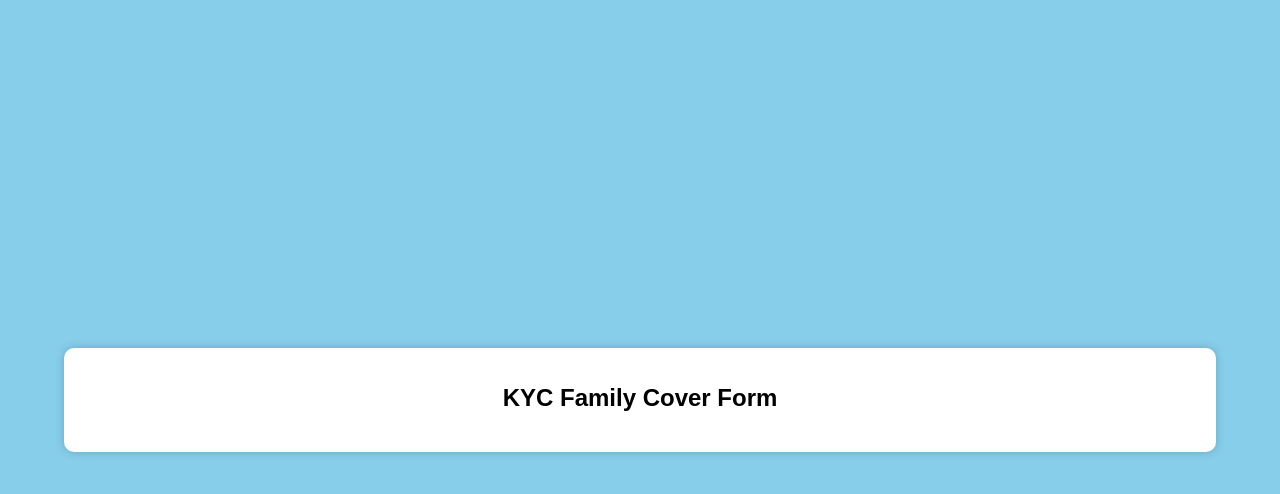
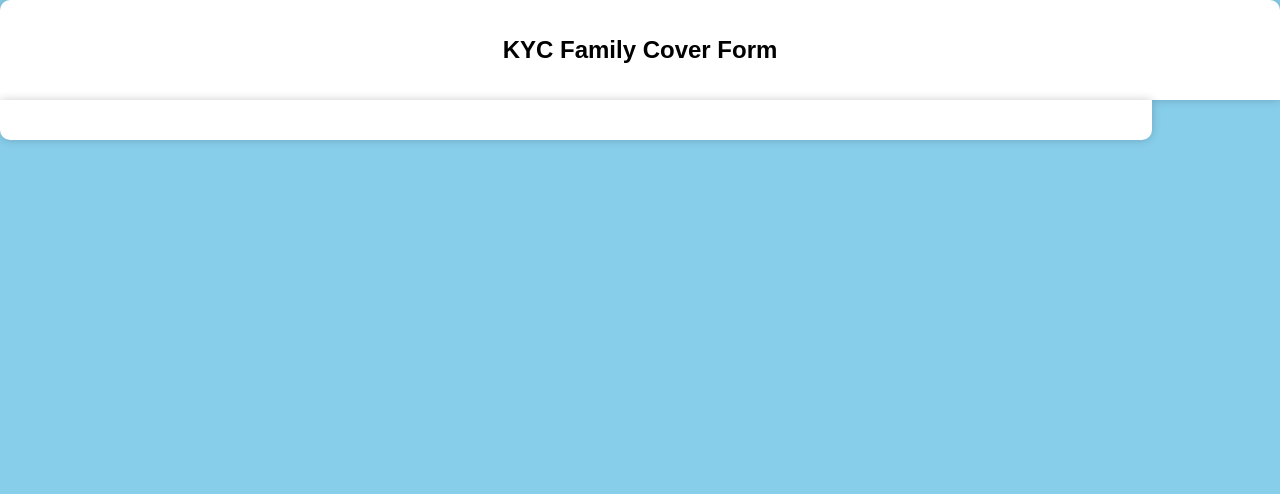
Before and after one commit to ayoapp296/fc, a plain HTML site: page index.html in a window 1280 px wide. Drawn offline with Linux system fonts and the light colour scheme.

Commit message:
index.html

```diff
--- a/index.html
+++ b/index.html
@@ -10,16 +10,19 @@
             font-family: Arial, sans-serif;
             margin: 0;
             padding: 0;
-            display: flex;
-            justify-content: center;
-            align-items: center;
-            height: 100vh;
+        }
+
+        .header {
+            background-color: white;
+            padding: 20px;
+            border-radius: 10px 10px 0 0;
+            box-shadow: 0 0 10px rgba(0, 0, 0, 0.2);
         }
 
         .container {
             background-color: white;
             padding: 20px;
-            border-radius: 10px;
+            border-radius: 0 0 10px 10px;
             box-shadow: 0 0 10px rgba(0, 0, 0, 0.2);
             max-width: 90%; /* Make the form 90% of the viewport width */
             width: 100%;
@@ -29,7 +32,6 @@
         h1 {
             text-align: center;
             font-size: 24px; /* Smaller font size for the heading */
-            margin-bottom: 20px; /* Add margin to separate the heading from form elements */
         }
 
         label, input, select {
@@ -48,8 +50,10 @@
     </style>
 </head>
 <body>
+    <div class="header">
+        <h1>KYC Family Cover Form</h1>
+    </div>
     <div class="container">
-        <h1>KYC Family Cover Form</h1>
         <form action="#" method="post">
             <!-- ... (Rest of the form remains unchanged) -->
         </form>
```
